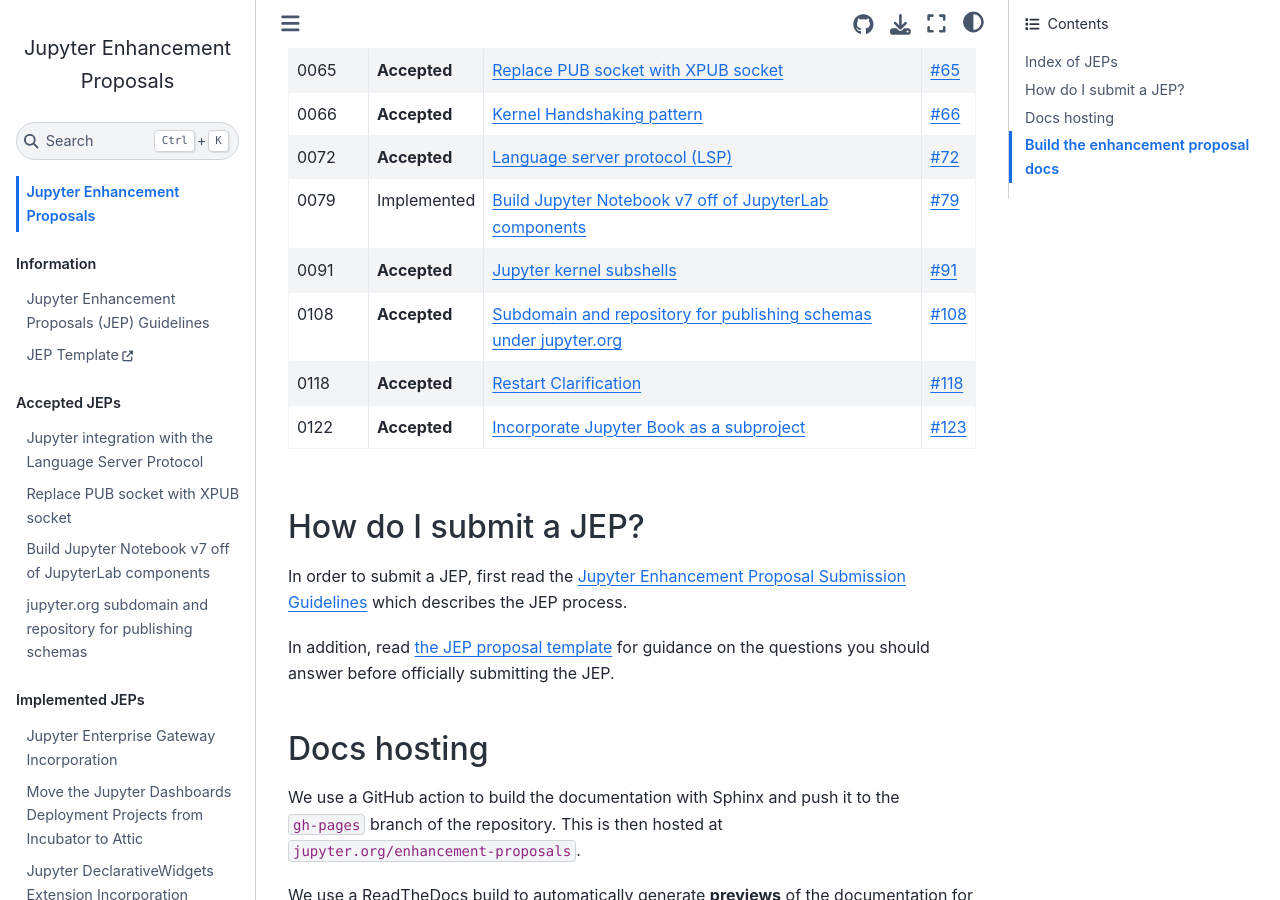
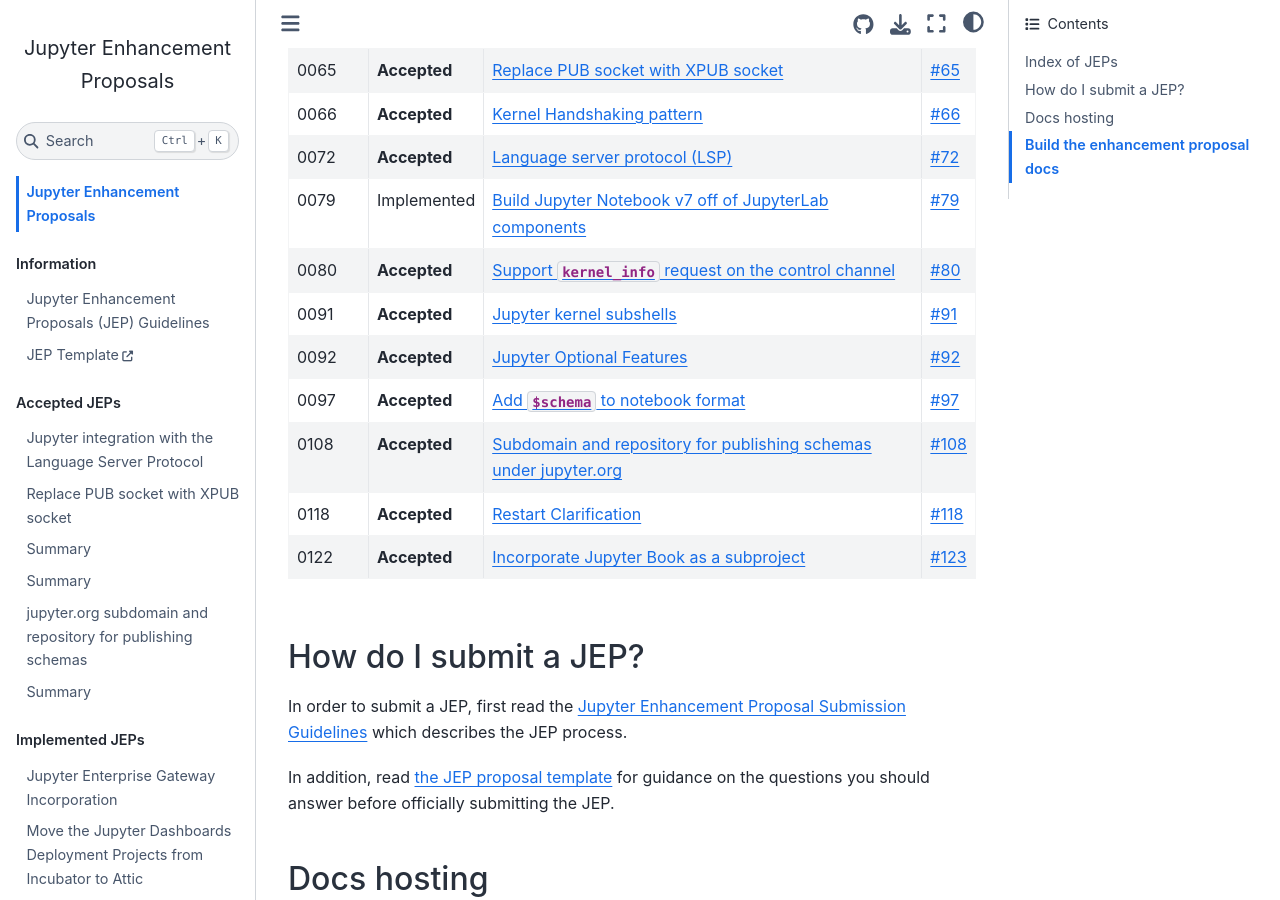
Before and after one commit to jupyter/enhancement-proposals, a Jupyter Book: the page built from README.md, in a window 1280 px wide and 900 px high, scrolled down 1513 px. Built offline with Jupyter Book 1.0.4 settings and Sphinx 7.4.7 and the Sphinx Book theme 1.1.4, drawn with Linux system fonts in a browser that asks for light colours.

Commit message:
More missing JEPs

```diff
--- a/README.md
+++ b/README.md
@@ -41,7 +41,10 @@
 | 0066 | **Accepted** | [Kernel Handshaking pattern](66-jupyter-handshaking/jupyter-handshaking.md) | [#66](https://github.com/jupyter/enhancement-proposals/pull/66) |
 | 0072 | **Accepted** | [Language server protocol (LSP)](72-language-server-protocol/language-server-protocol.md) | [#72](https://github.com/jupyter/enhancement-proposals/pull/72) |
 | 0079 | Implemented | [Build Jupyter Notebook v7 off of JupyterLab components](79-notebook-v7/notebook-v7.md) | [#79](https://github.com/jupyter/enhancement-proposals/pull/79) |
+| 0080 | **Accepted** | [Support `kernel_info` request on the control channel](80-kernel-info/kernel-info.md) | [#80](https://github.com/jupyter/enhancement-proposals/pull/80) |
 | 0091 | **Accepted** | [Jupyter kernel subshells](91-kernel-subshells/kernel-subshells.md) | [#91](https://github.com/jupyter/enhancement-proposals/pull/91) |
+| 0092 | **Accepted** | [Jupyter Optional Features](92-jupyter-optional-features/jupyter-optional-features.md) | [#92](https://github.com/jupyter/enhancement-proposals/pull/92) |
+| 0097 | **Accepted** | [Add `$schema` to notebook format](97-add-schema/add-schema-to-notebook-format.md) | [#97](https://github.com/jupyter/enhancement-proposals/pull/97) |
 | 0108 | **Accepted** | [Subdomain and repository for publishing schemas under jupyter.org](108-jupyter-subdomain-for-schemas/jupyter-subdomain-for-schemas.md) | [#108](https://github.com/jupyter/enhancement-proposals/pull/108) |
 | 0118 | **Accepted** | [Restart Clarification](118-restart-clarification/restart-clarification.md) | [#118](https://github.com/jupyter/enhancement-proposals/pull/118) |
 | 0122 | **Accepted** | [Incorporate Jupyter Book as a subproject](./122-jupyter-book-incorporation/jupyter-book-incorporation.md) | [#123](https://github.com/jupyter/enhancement-proposals/pull/123) |
--- a/_toc.yml
+++ b/_toc.yml
@@ -11,8 +11,10 @@
   chapters:
   - file: 72-language-server-protocol/language-server-protocol.md
   - file: 65-jupyter-xpub/jupyter-xpub
-  - file: 79-notebook-v7/notebook-v7
+  - file: 92-jupyter-optional-features/jupyter-optional-features.md
+  - file: 97-add-schema/add-schema-to-notebook-format.md
   - file: 108-jupyter-subdomain-for-schemas/jupyter-subdomain-for-schemas
+  - file: 118-restart-clarification/restart-clarification.md
 
 - caption: Implemented JEPs
   chapters:
@@ -28,3 +30,5 @@
   - file: 42-voila-incorporation/voila-incorporation
   - file: 29-jep-process/jep-process
   - file: 28-jupyter-server/jupyter-server
+  - file: 79-notebook-v7/notebook-v7
+  - file: 80-kernel-info/kernel-info.md
```
